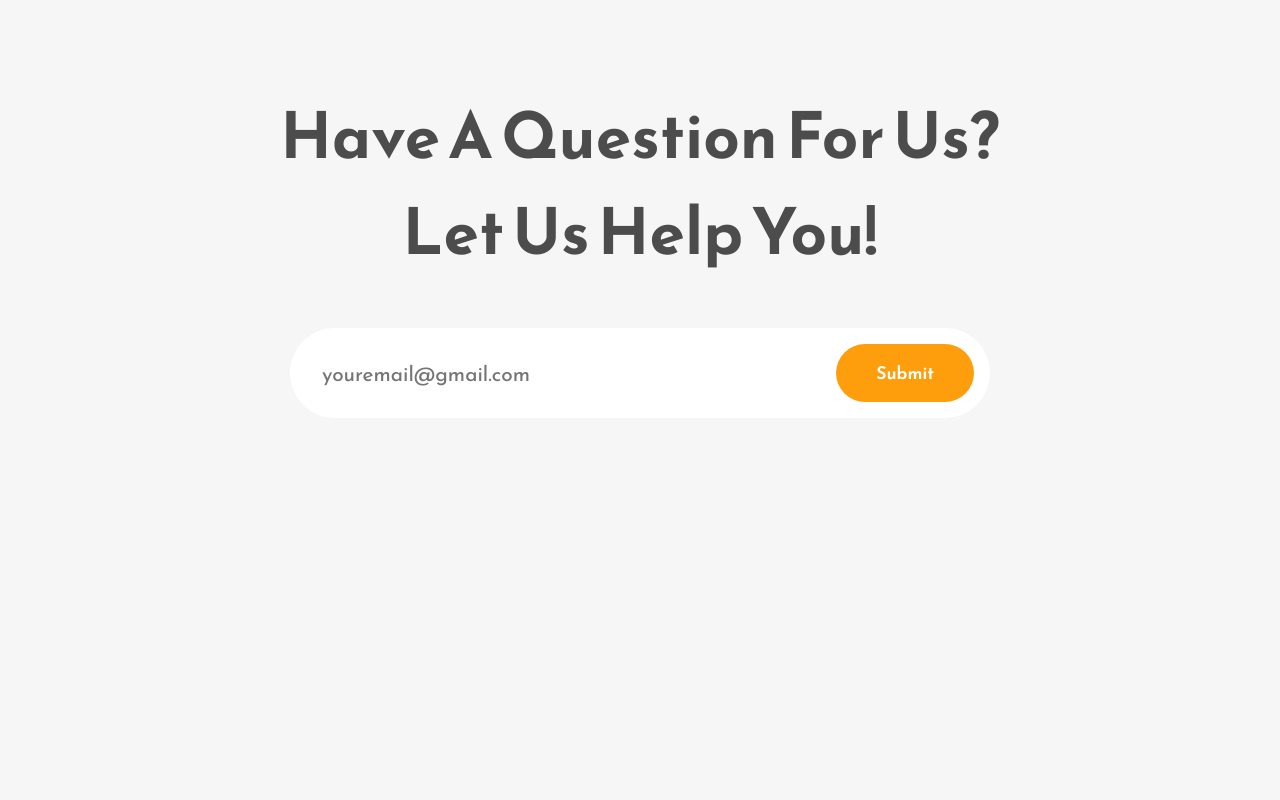
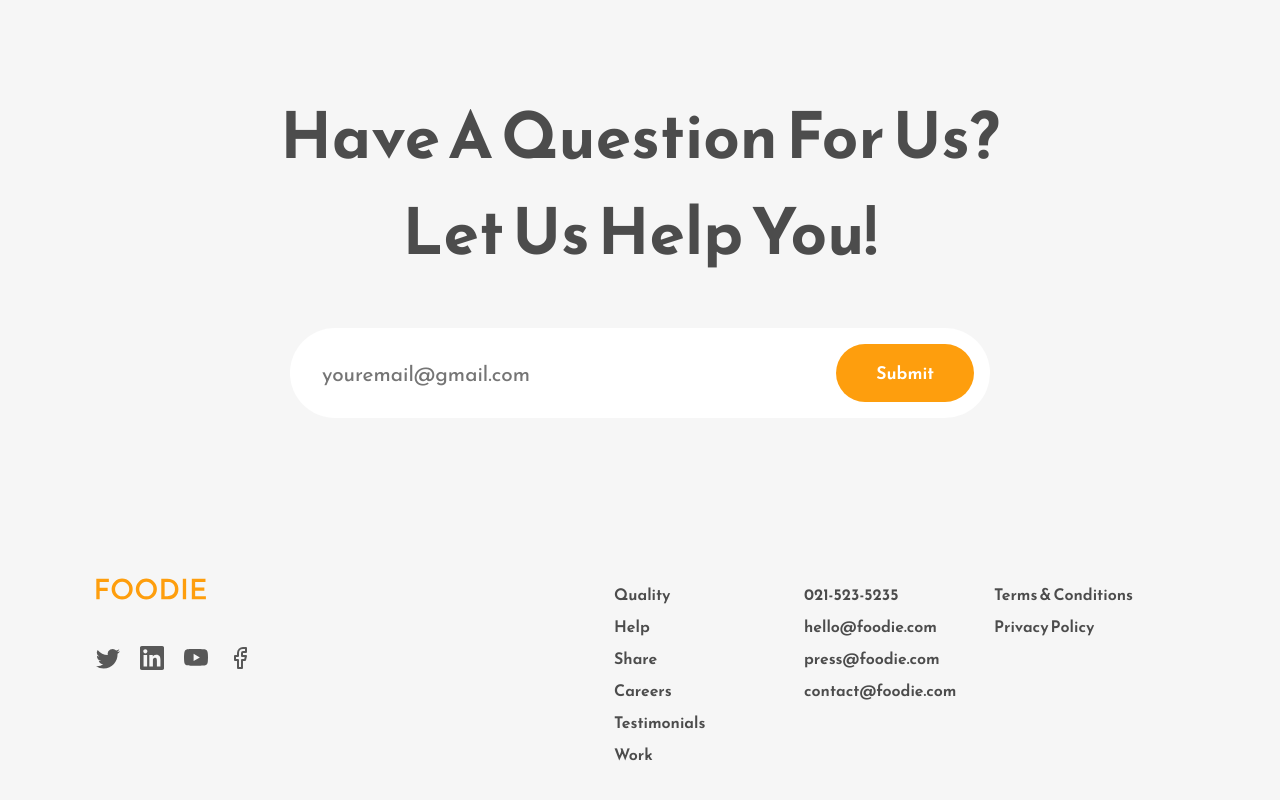
Before and after one commit to asithembiso/resturant-landing-page, a React (Create React App) app: page / in a window 1280 px wide. Shown: the part 4013-4813 px from the top of the page. Before the commit the page ends 4527 px from the top, so only its background shows below. Built offline with nearby package versions, Linux system fonts and the light colour scheme.

Commit message:
feat: added footer

```diff
--- a/src/App.js
+++ b/src/App.js
@@ -4,6 +4,7 @@
 import Work from "./components/Work"
 import Testimonials from './components/Testimonials';
 import Contact from './components/Contact';
+import Footer from './components/Footer';
 
 function App() {
   return (
@@ -13,6 +14,7 @@
       <Work/>
       <Testimonials/>
       <Contact/>
+      <Footer />
     </div>
   );
 }
--- a/src/components/Footer.js
+++ b/src/components/Footer.js
@@ -0,0 +1,46 @@
+import React from "react"
+import Logo from "../assets/Logo.svg"
+import { BsTwitter } from "react-icons/bs";
+import { SiLinkedin } from "react-icons/si";
+import { BsYoutube } from "react-icons/bs";
+import { FiFacebook } from "react-icons/fi";
+
+const Footer = () => {
+  return (
+    <div className="footer-wrapper">
+        <div className="footer-section-one">
+            <div className="footer-logo-container">
+                <img src={Logo} alt=""/>
+            </div>
+            <div className="footer-icons">
+                <BsTwitter />
+                <SiLinkedin />
+                <BsYoutube />
+                <FiFacebook />
+            </div>
+        </div>
+        <div className="footer-section-two">
+            <div className="footer-section-columns">
+                <span>Quality</span>
+                <span>Help</span>
+                <span>Share</span>
+                <span>Careers</span>
+                <span>Testimonials</span>
+                <span>Work</span>
+            </div>
+            <div className="footer-section-columns">
+                <span>021-523-5235</span>
+                <span>hello@foodie.com</span>
+                <span>press@foodie.com</span>
+                <span>contact@foodie.com</span>
+            </div>
+            <div className="footer-section-columns">
+                <span>Terms & Conditions</span>
+                <span>Privacy Policy</span>
+            </div>
+        </div>
+    </div>
+  );
+}
+
+export default Footer
```
